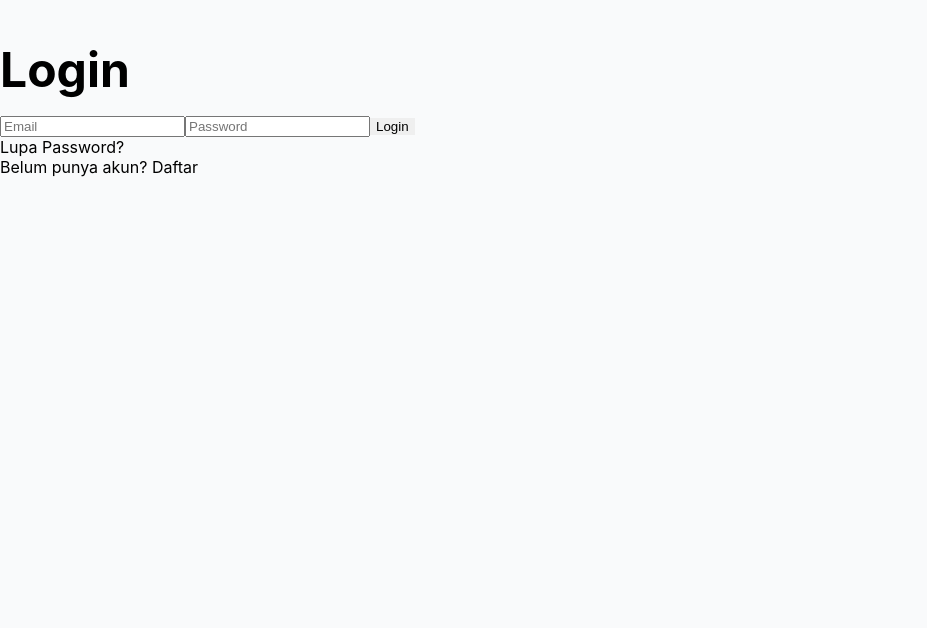
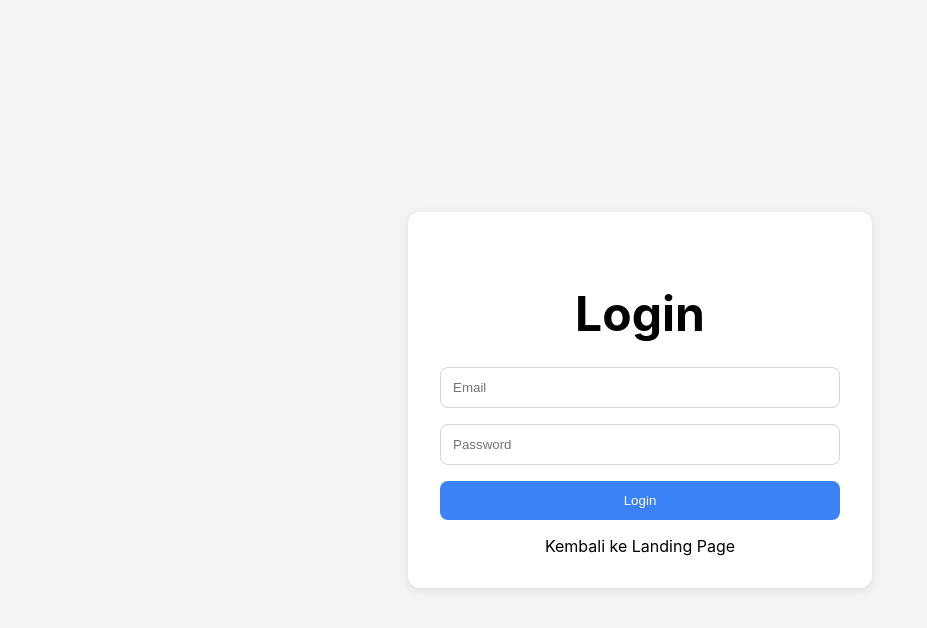
Before and after one commit to BAYRESTORE/my-website, a Next.js app: page /login in a window 1280 px wide. Shown: the top 628 px of the page, without its empty margins (0-927 px from the left). Built offline with nearby package versions, Linux system fonts and the light colour scheme.

Commit message:
Update login.js

```diff
--- a/pages/login.js
+++ b/pages/login.js
@@ -2,24 +2,18 @@ import Link from "next/link";
 
 export default function Login() {
   return (
-    <div className="flex items-center justify-center min-h-screen bg-gray-100">
-      <div className="bg-white p-8 rounded-lg shadow-lg w-full max-w-md">
-        <h2 className="text-2xl font-bold text-center mb-6">Login</h2>
-        <form className="space-y-4">
-          <input type="email" placeholder="Email" className="w-full border p-3 rounded" />
-          <input type="password" placeholder="Password" className="w-full border p-3 rounded" />
-          <button className="w-full bg-blue-500 text-white p-3 rounded hover:bg-blue-600">Login</button>
+    <div style={{display:'flex',justifyContent:'center',alignItems:'center',minHeight:'100vh',background:'#f3f4f6'}}>
+      <div style={{background:'white',padding:'32px',borderRadius:'12px',boxShadow:'0 2px 10px rgba(0,0,0,0.1)',width:'100%',maxWidth:'400px'}}>
+        <h2 style={{textAlign:'center',marginBottom:'24px'}}>Login</h2>
+        <form style={{display:'flex',flexDirection:'column',gap:'16px'}}>
+          <input type="email" placeholder="Email" style={{padding:'12px',borderRadius:'8px',border:'1px solid #d1d5db'}}/>
+          <input type="password" placeholder="Password" style={{padding:'12px',borderRadius:'8px',border:'1px solid #d1d5db'}}/>
+          <button style={{padding:'12px',backgroundColor:'#3b82f6',color:'white',borderRadius:'8px'}}>Login</button>
         </form>
-        <div className="mt-4 text-center">
-          <Link href="/forgot-password" className="text-blue-500 hover:underline">
-            Lupa Password?
-          </Link>
-        </div>
-        <div className="mt-2 text-center">
-          Belum punya akun?{" "}
-          <Link href="/register" className="text-blue-500 hover:underline">Daftar</Link>
+        <div style={{marginTop:'16px',textAlign:'center'}}>
+          <Link href="/">Kembali ke Landing Page</Link>
         </div>
       </div>
     </div>
   );
-    }
+}
```
